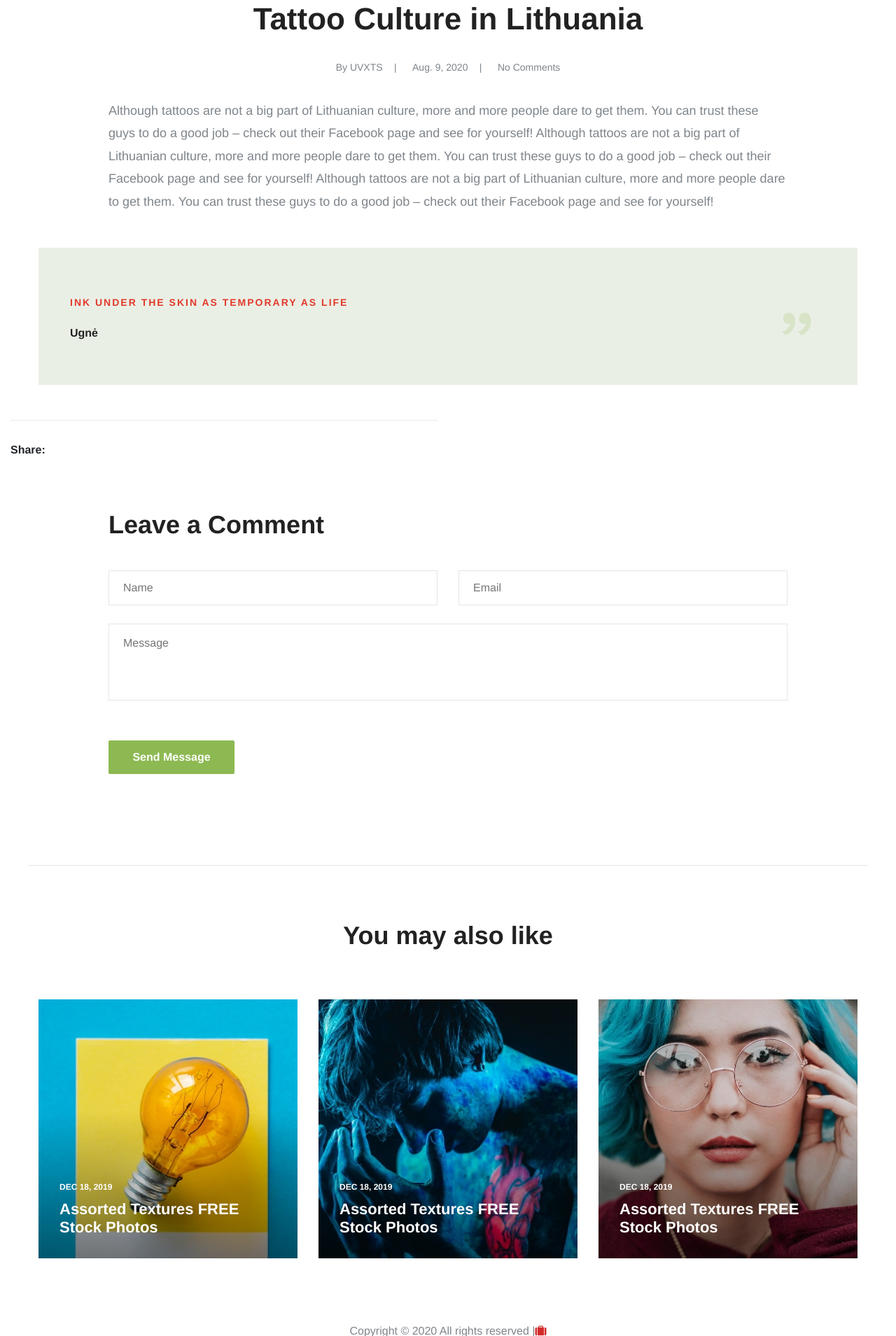
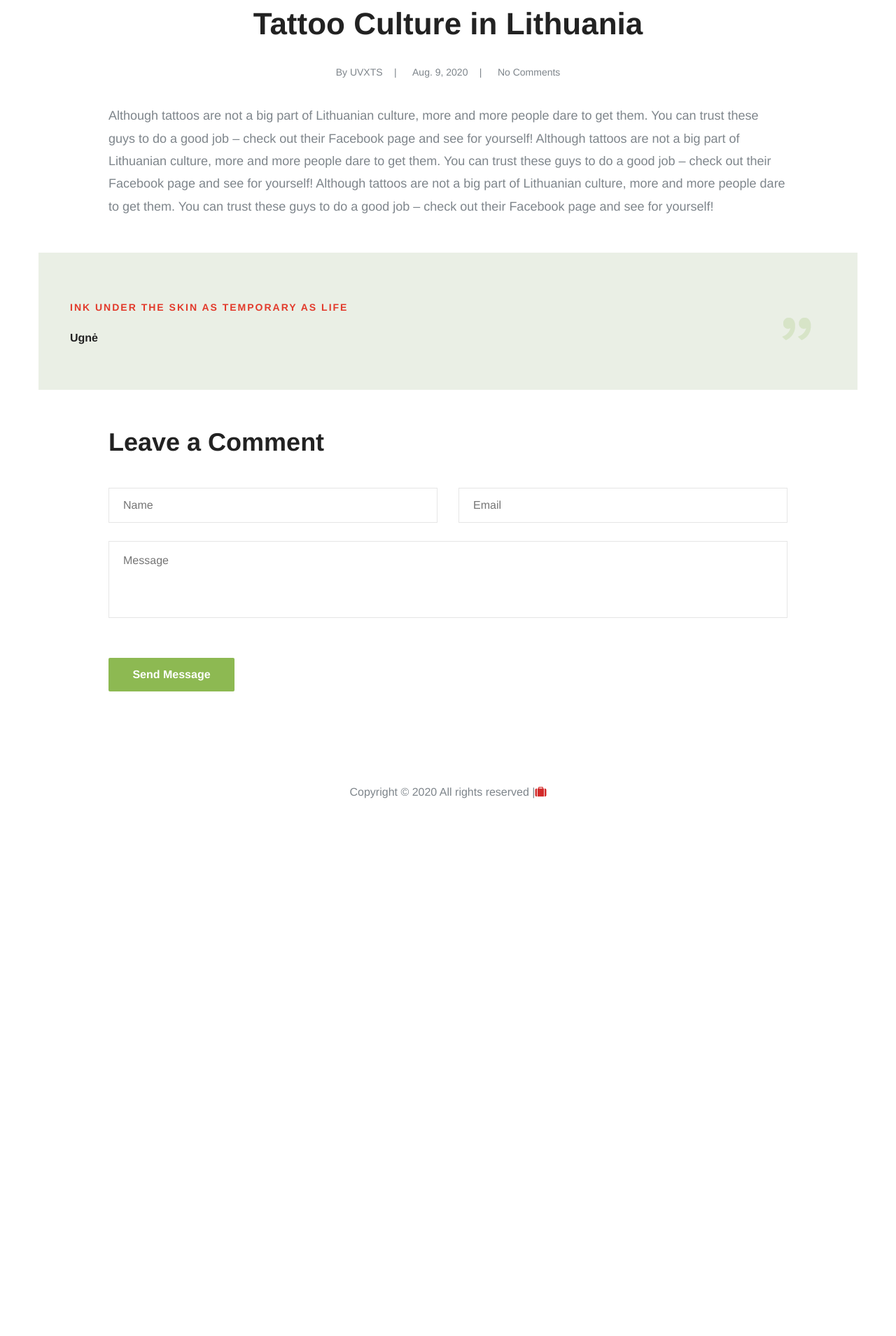
Before and after one commit to ausra199/UVXTS3, a Django app: page /blog/2 in a window 1280 px wide. Shown: the part 558-2467 px from the top of the page at 70% size. After the commit the page ends 1699 px from the top, so only its background shows below. Run offline with Django 3.2, Linux system fonts and the light colour scheme; data comes from the database, SQL or seed files in the repository; both versions use the stored data as it was after the commit; some libraries are stand-ins or nearby versions.

Commit message:
remove sharing to FB

```diff
--- a/UVXTS/settings.py
+++ b/UVXTS/settings.py
@@ -46,9 +46,7 @@ INSTALLED_APPS = [
     'tattoo_gallery',
     'django_filters',
     'cloudinary',
-    'django_social_share'
 
-    #'django_social_share',
 ]
 
 MIDDLEWARE = [
--- a/requirements.txt
+++ b/requirements.txt
@@ -19,8 +19,6 @@ django-embed-video==1.3.3
 django-filter==2.3.0
 
 django-heroku==0.3.1
-
-django-social-share==2.0.0
 
 django-utils-six==2.0
 
--- a/tattoo_gallery/views.py
+++ b/tattoo_gallery/views.py
@@ -3,7 +3,7 @@ from .models import Gallery
 
 # Create your views here.
 def gallery(request):
-    gallery = Gallery.objects.all()
+    gallery = Gallery.objects.order_by('-date')
 
     context = {
         'gallery': gallery
--- a/tattoo_sketches/views.py
+++ b/tattoo_sketches/views.py
@@ -4,7 +4,7 @@ from .filters import SketchesFilter
 
 # Create your views here.
 def sketches(request):
-    sketches = Sketches.objects.all()
+    sketches = Sketches.objects.order_by('-date')
     myFilter = SketchesFilter(request.GET, queryset=sketches)
     filtered = SketchesFilter(request.GET, queryset=sketches)
     sketches = myFilter.qs
--- a/templates/blogsingle.html
+++ b/templates/blogsingle.html
@@ -19,12 +19,13 @@
 	<!-- Main Stylesheets -->
 	<link rel="stylesheet" href="css/style.css"/>
 	<link rel="stylesheet" href="{% static 'css/style.css' %}">
-	<div>
 
-<script type='text/javascript' src='https://platform-api.sharethis.com/js/sharethis.js#property=undefined&product=undefined' async='async'></script>
-		</div>
+	<!-- Share to social media -->
+	<script type='text/javascript' src='https://platform-api.sharethis.com/js/sharethis.js#property=5f4179717c7c450012e92255&product=sop' async='async'></script>
+
 </head>
-<body>
+
+
 	<!-- Page Preloder -->
 	<div id="preloder">
 		<div class="loader"></div>
@@ -32,7 +33,8 @@
 
 	<!-- Header Section -->
 	<header class="header">
-		<div class="container-fluid">
+
+
 			<div class="row">
 				<div class="col-sm-4 col-md-3 order-2 order-sm-1">
 					<div class="header__social">
@@ -45,21 +47,31 @@
 		<!-- Social Section end -->
 
 			</div>
+
+			<!-- Social Section -->
+<!--
+		<div class="row">
+		<div class="col-sm-12 col-md-12 order-12 order-sm-12">
+
+				<div class="header__switches"> -->
+
+<!-- Back  -------------------->
+		<div class="row no-gutters">
+			<div class="col-4 align-self-end">
 				<nav class="main__menu">
 					<ul class="nav__menu">
-					<li><a href="{% url 'index' %}">Home</a></li>
-					<li><a href="{% url 'about' %}">About</a></li>
-					<li><a href="{% url 'gallery' %}">Gallery</a></li>
-					<li><a href="{% url 'blog' %}" class="menu--active">Blog</a></li>
-					<li><a href="{% url 'contact' %}">Contact</a></li>
+						<li><a href="{% url 'blog' %}" class="menu--active"> back ></a></li>
 					</ul>
 				</nav>
 			</div>
+		</div>
+
 	</header>
 	<!-- Header Section end -->
 
-	<!-- Blog Page -->
+	<!-- Blog Page
 	<div class="blog__single__page">
+	-->
 
 		<!-- Footer Section -->
 		{% include "./incl_blogsingle_all_img.html" %}
@@ -69,6 +81,7 @@
 			<div class="blog__container">
 				<div class="blog__header">
 					<!-- <div class="blog__cata">Tattoo</div> -->
+
 					<h2 class="blog__single__title">{{ blog.title }}</h2>
 					<div class="blog__metas">
 						<div class="blog__meta">By UVXTS</div>
@@ -78,34 +91,18 @@
 				</div>
 				<p>{{ blog.description }}</p>
 			</div>
+
+		<!-- ShareThis BEGIN -->
+		<div class="sharethis-inline-share-buttons"></div>
+		<!-- ShareThis END -->
+
 	<blockquote>
 		<p> <h5 style = color:#E23A2B>Ink under the skin as temporary as life</h5> </p>
 		<h4>Ugnė</h4>
 		<h5></h5>
 	</blockquote>
-<!--
-			<div class="blog__banner pt-4 pb-5">
-				<img src="{% static 'img/blog-single/banner.jpg' %}" alt="">
-			</div>
-		 -->
-		<div>
-<script type='text/javascript' src='https://platform-api.sharethis.com/js/sharethis.js#property=undefined&product=undefined' async='async'></script>
-
-		</div>
-
-		<div class="col-md-6">
-			<div class="blog__container post__footer">
-				<div class="row">
-
-							<div class="post__share">
-								<span>Share:</span>
-								{% post_to_facebook  blog.get_absolute_url  "Post to Facebook!" %}
 
 
-							</div>
-					 </div>
-				</div>
-			</div>
 			<div class="blog__container comment__area">
 				<h2>Leave a Comment</h2>
 				<form class="comment__form">
@@ -123,37 +120,7 @@
 					</div>
 				</form>
 			</div>
-			<div class="container recent__post">
-				<div class="text-center">
-					<h2>You may also like</h2>
-				</div>
-				<div class="row">
-					<div class="col-md-4">
-						<div class="blog__item set-bg" data-setbg="{% static 'img/blog/4.jpg' %}">
-							<div class="blog__content">
-								<div class="blog__date">DEC 18, 2019</div>
-								<h4><a href="{% url 'blogsingle' %}">Assorted Textures FREE Stock Photos</a></h4>
-							</div>
-						</div>
-					</div>
-					<div class="col-md-4">
-						<div class="blog__item set-bg" data-setbg="{% static 'img/blog/2.jpg' %}">
-							<div class="blog__content">
-								<div class="blog__date">DEC 18, 2019</div>
-								<h4><a href="{% url 'blogsingle' %}">Assorted Textures FREE Stock Photos</a></h4>
-							</div>
-						</div>
-					</div>
-					<div class="col-md-4">
-						<div class="blog__item set-bg" data-setbg="{% static 'img/blog/3.jpg' %}">
-							<div class="blog__content">
-								<div class="blog__date">DEC 18, 2019</div>
-								<h4><a href="{% url 'blogsingle' %}">Assorted Textures FREE Stock Photos</a></h4>
-							</div>
-						</div>
-					</div>
-				</div>
-			</div>
+
 		</article>
 	</div>
 	<!-- Blog Page end -->
@@ -169,10 +136,3 @@
 	<script src= "{% static 'js/slick.min.js' %}"></script>
 	<script src= "{% static 'js/fresco.min.js' %}"></script>
 	<script src= "{% static 'js/main.js' %}"></script>
-
-
-<!--	<a href="{% post_to_facebook blog.title %}"><i class="fa fa-facebook"></i></a>
-
-							<a href="#"><i class="fa fa-instagram"></i><i class="fa fa-facebook"></i></a>
-							<a href="#"><i class="fa fa-youtube-play"></i></a>
-						-->
--- a/templates/incl_blogsingle_all_img.html
+++ b/templates/incl_blogsingle_all_img.html
@@ -1,29 +1,13 @@
 {% load static %}
+<br>
+		<div class="blog__container">
+				<div class="blog__header">
+					<!-- <div class="blog__cata">Tattoo</div> -->
+					<div class="blog__item set-bg" data-setbg="{{ blog.image.url }}"> </div>
+				</div>
+		</div>
 
 	<!-- Blog Page -->
-<!--
-	<div class="blog__slider">
-
-			<div class="blog__slider__item">
-				{% for blog in blogs %}
-				<img src="{{ blog.image.url }}" alt="">
-				{% endfor %}
-			</div>
-	</div>
-
-	-->
-
-		<div class="blog__slider">
-			<div class="blog__slider__item">
-				<img src="{% static 'img/blog-single/1.jpg' %}" alt="">
-			</div>
-			<div class="blog__slider__item">
-				<img src="{% static 'img/blog-single/2.jpg' %}" alt="">
-			</div>
-			<div class="blog__slider__item">
-				<img src="{% static 'img/blog-single/3.jpg' %}" alt="">
-			</div>
-		</div>
 
 
 	<!--====== Javascripts & Jquery ======-->
--- a/templates/social.html
+++ b/templates/social.html
@@ -11,9 +11,9 @@
 						<a href="https://www.facebook.com/UVXTS/"><i class="fa fa-facebook"></i></a>
 						<a href="https://www.instagram.com/uvxts/"><i class="fa fa-instagram"></i></a>
 						<a href="https://www.behance.net/vedeckyte?fbclid=IwAR1nSu5ZSWPYXzMX79k4oPM29rhgDqyqzf7-d7TWFIeOKPQ5kqpVIr60OZA"><i class="fa fa-behance"></i></a>
-						<a href="#" class="search-switch"><i class="fa fa-search"></i></a>
-						<a href="#" class="nav-switch"><i class="fa fa-bars"></i></a>
-						<a href="#"><i class="fa fa-shopping-cart"></i></a>
+	<!-- 					<a href="#" class="search-switch"><i class="fa fa-search"></i></a> -->
+	<!-- 					<a href="#" class="nav-switch"><i class="fa fa-bars"></i></a>      -->
+	<!-- 					<a href="#"><i class="fa fa-shopping-cart"></i></a>                -->
 					</div>
 				</div>
 	<!-- Social Section end -->
```
Also changed, not shown: db.sqlite3, 2 other files. Lines whose indentation alone changed are shown as unchanged.
